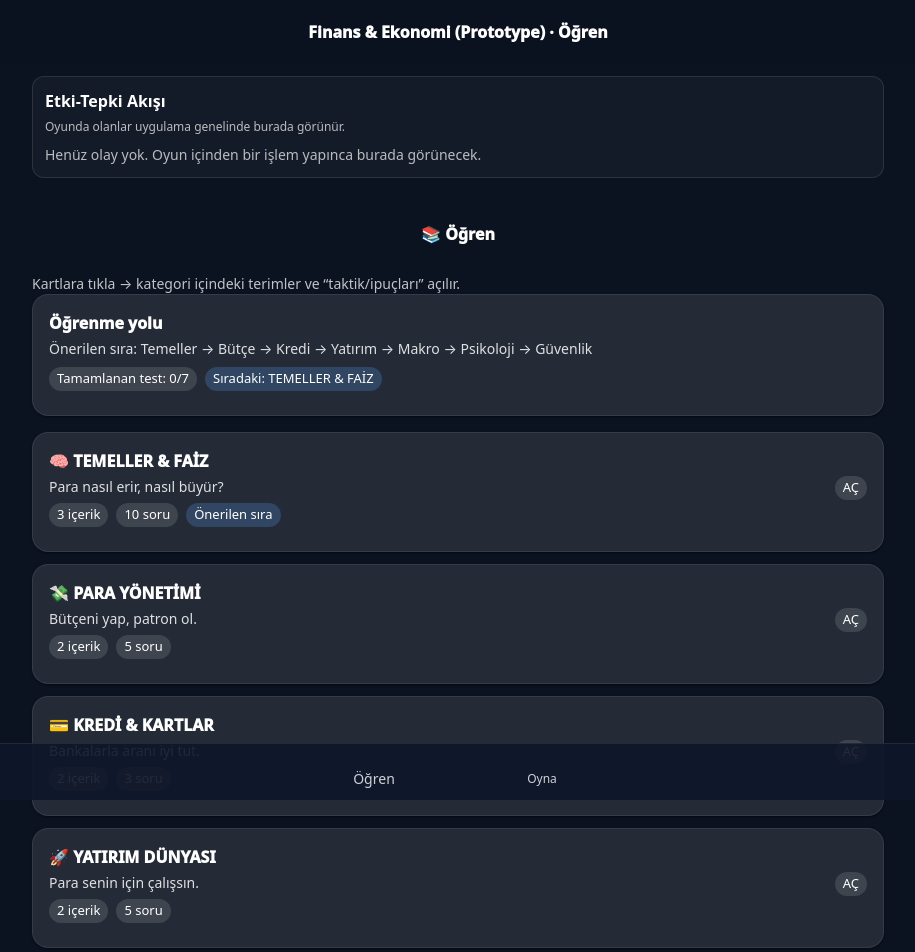
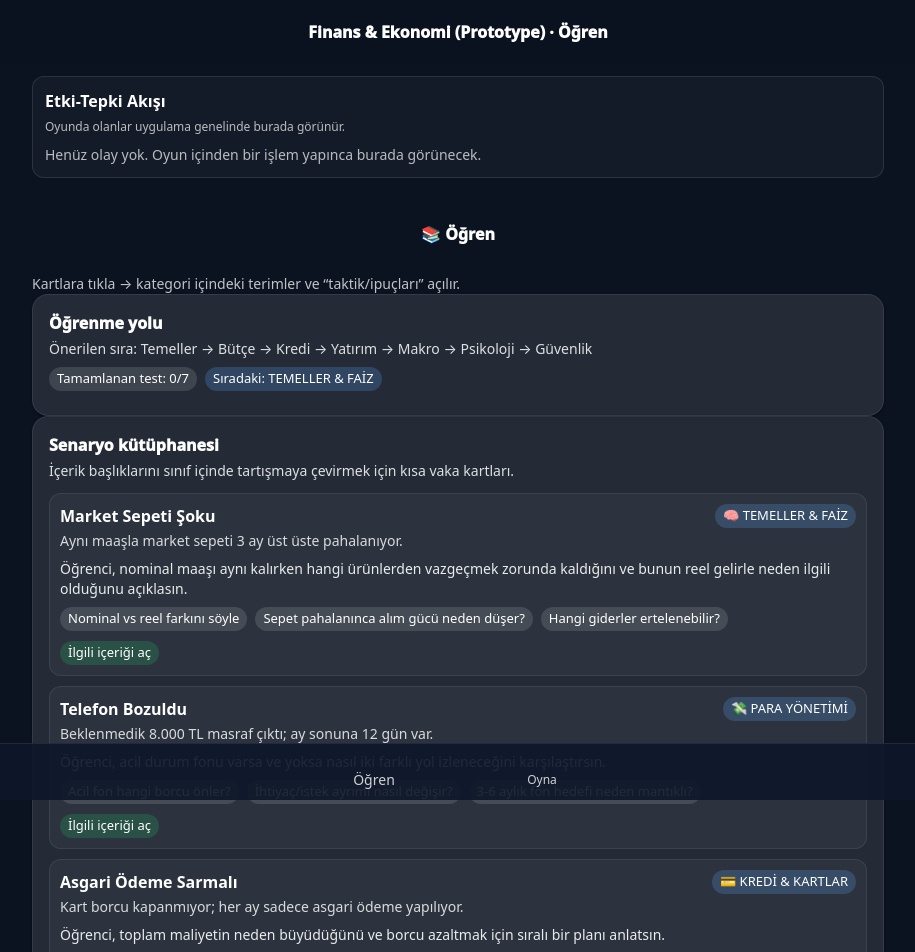
Before and after one commit to ege-kilavuz/economy-lab, a React (Vite) app: page / in a window 1280 px wide. Shown: the top 952 px of the page, without its empty margins (182-1097 px from the left). Built offline with nearby package versions, Linux system fonts and the light colour scheme; some icons are missing.

Commit message:
economy-lab: batch 4 add scenario library

```diff
--- a/src/LearnScreen.tsx
+++ b/src/LearnScreen.tsx
@@ -15,6 +15,7 @@ import ArrowBackRounded from '@mui/icons-material/ArrowBackRounded';
 
 import { LEARN_CATEGORIES } from './learn/content';
 import type { LearnCategory, LearnCategoryId } from './learn/content';
+import { LEARNING_SCENARIOS } from './learn/scenarios';
 
 function buildItemIndex() {
   const map = new Map<string, { title: string; categoryId: string; categoryTitle: string }>();
@@ -460,6 +461,56 @@ export function LearnScreen() {
         </CardContent>
       </GlassCard>
 
+      <GlassCard>
+        <CardContent>
+          <Typography fontWeight={950}>Senaryo kütüphanesi</Typography>
+          <Typography variant="body2" sx={{ mt: 0.5, opacity: 0.85 }}>
+            İçerik başlıklarını sınıf içinde tartışmaya çevirmek için kısa vaka kartları.
+          </Typography>
+          <Stack spacing={1.25} sx={{ mt: 1.5 }}>
+            {LEARNING_SCENARIOS.map((scenario) => {
+              const category = categoryById(scenario.categoryId);
+              return (
+                <Box
+                  key={scenario.id}
+                  sx={{ borderRadius: 3, border: '1px solid rgba(255,255,255,0.08)', bgcolor: 'rgba(255,255,255,0.04)', p: 1.25 }}
+                >
+                  <Stack direction="row" justifyContent="space-between" alignItems="flex-start" spacing={1}>
+                    <Box>
+                      <Typography fontWeight={900}>{scenario.title}</Typography>
+                      <Typography variant="body2" sx={{ mt: 0.35, opacity: 0.82 }}>
+                        {scenario.summary}
+                      </Typography>
+                    </Box>
+                    <Chip
+                      size="small"
+                      label={category ? `${category.icon} ${category.title}` : scenario.categoryId}
+                      sx={{ bgcolor: 'rgba(96,165,250,0.22)', color: 'white' }}
+                    />
+                  </Stack>
+                  <Typography variant="body2" sx={{ mt: 1, opacity: 0.9 }}>
+                    {scenario.prompt}
+                  </Typography>
+                  <Stack direction="row" spacing={1} flexWrap="wrap" useFlexGap sx={{ mt: 1 }}>
+                    {scenario.check.map((item) => (
+                      <Chip key={item} size="small" label={item} sx={{ bgcolor: 'rgba(255,255,255,0.12)', color: 'white' }} />
+                    ))}
+                  </Stack>
+                  {category ? (
+                    <Chip
+                      size="small"
+                      label="İlgili içeriği aç"
+                      onClick={() => setView({ kind: 'category', category })}
+                      sx={{ mt: 1.25, cursor: 'pointer', bgcolor: 'rgba(34,197,94,0.2)', color: 'white' }}
+                    />
+                  ) : null}
+                </Box>
+              );
+            })}
+          </Stack>
+        </CardContent>
+      </GlassCard>
+
       <Stack spacing={1.5} sx={{ mt: 2 }}>
         {LEARN_CATEGORIES.map((c) => (
           <GlassCard key={c.id}>
--- /dev/null
+++ b/src/learn/scenarios.ts
@@ -0,0 +1,50 @@
+import type { LearnCategoryId } from './content';
+
+export type LearningScenario = {
+  id: string;
+  title: string;
+  categoryId: LearnCategoryId;
+  summary: string;
+  prompt: string;
+  check: string[];
+  recommendedModule: 'month-sim' | 'inflation' | 'interest' | 'central';
+};
+
+export const LEARNING_SCENARIOS: LearningScenario[] = [
+  {
+    id: 'market-basket-shock',
+    title: 'Market Sepeti Şoku',
+    categoryId: 'basics',
+    summary: 'Aynı maaşla market sepeti 3 ay üst üste pahalanıyor.',
+    prompt: 'Öğrenci, nominal maaşı aynı kalırken hangi ürünlerden vazgeçmek zorunda kaldığını ve bunun reel gelirle neden ilgili olduğunu açıklasın.',
+    check: ['Nominal vs reel farkını söyle', 'Sepet pahalanınca alım gücü neden düşer?', 'Hangi giderler ertelenebilir?'],
+    recommendedModule: 'inflation',
+  },
+  {
+    id: 'phone-breaks',
+    title: 'Telefon Bozuldu',
+    categoryId: 'budget',
+    summary: 'Beklenmedik 8.000 TL masraf çıktı; ay sonuna 12 gün var.',
+    prompt: 'Öğrenci, acil durum fonu varsa ve yoksa nasıl iki farklı yol izleneceğini karşılaştırsın.',
+    check: ['Acil fon hangi borcu önler?', 'İhtiyaç/istek ayrımı nasıl değişir?', '3-6 aylık fon hedefi neden mantıklı?'],
+    recommendedModule: 'month-sim',
+  },
+  {
+    id: 'minimum-payment-trap',
+    title: 'Asgari Ödeme Sarmalı',
+    categoryId: 'credit',
+    summary: 'Kart borcu kapanmıyor; her ay sadece asgari ödeme yapılıyor.',
+    prompt: 'Öğrenci, toplam maliyetin neden büyüdüğünü ve borcu azaltmak için sıralı bir planı anlatsın.',
+    check: ['Asgari ödeme borcu neden uzatır?', 'Nakit akışı düzelmeden yeni harcama yapılmalı mı?', 'Tam kapatma neden daha sağlıklı?'],
+    recommendedModule: 'interest',
+  },
+  {
+    id: 'rate-decision-class',
+    title: 'Faiz Kararı Tartışması',
+    categoryId: 'macro',
+    summary: 'Enflasyon yüksek, büyüme zayıf; politika faizi artırılsın mı?',
+    prompt: 'Öğrenci, kısa vadeli acı ile uzun vadeli dengeyi birlikte tartışsın; tek doğru yok, trade-off var.',
+    check: ['Enflasyon/büyüme dengesi', 'Arz şoku ile talep şokunu ayır', 'Kararın kazananı ve kaybedeni kim?'],
+    recommendedModule: 'central',
+  },
+];
```
